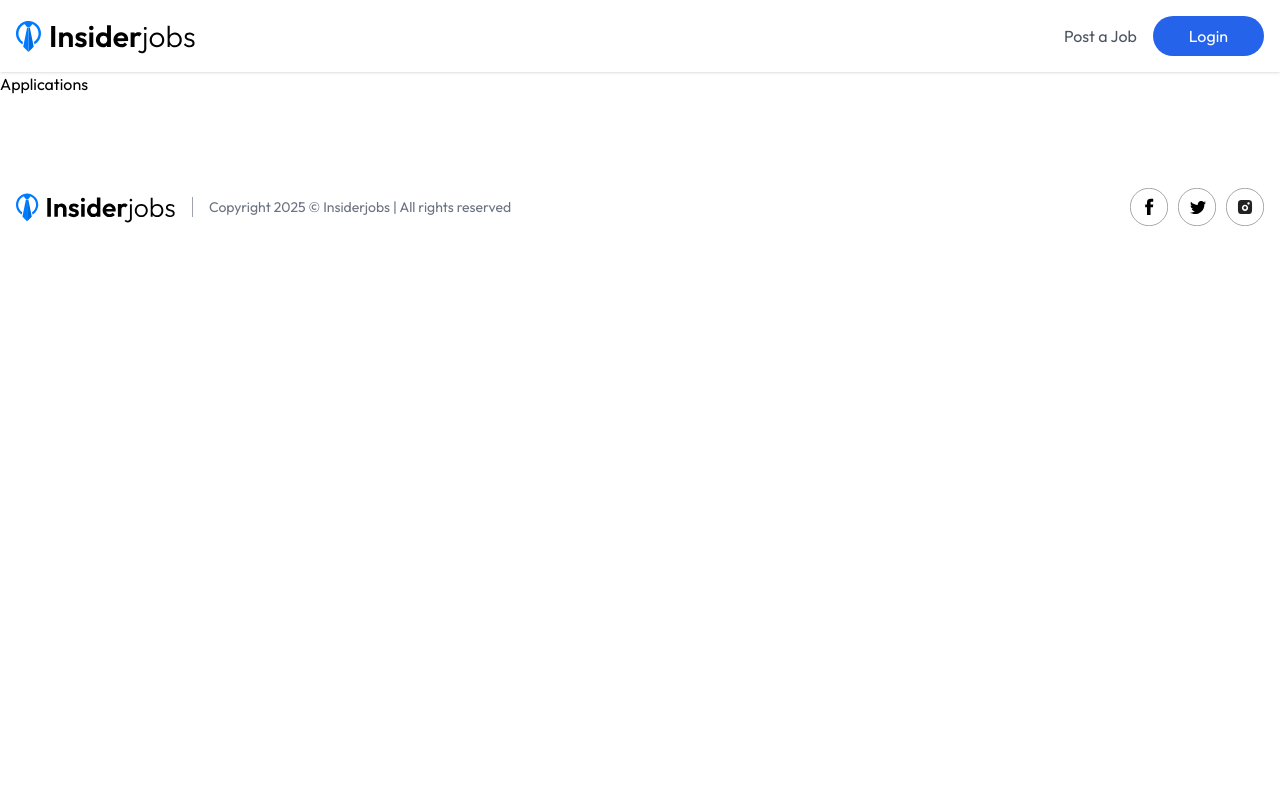
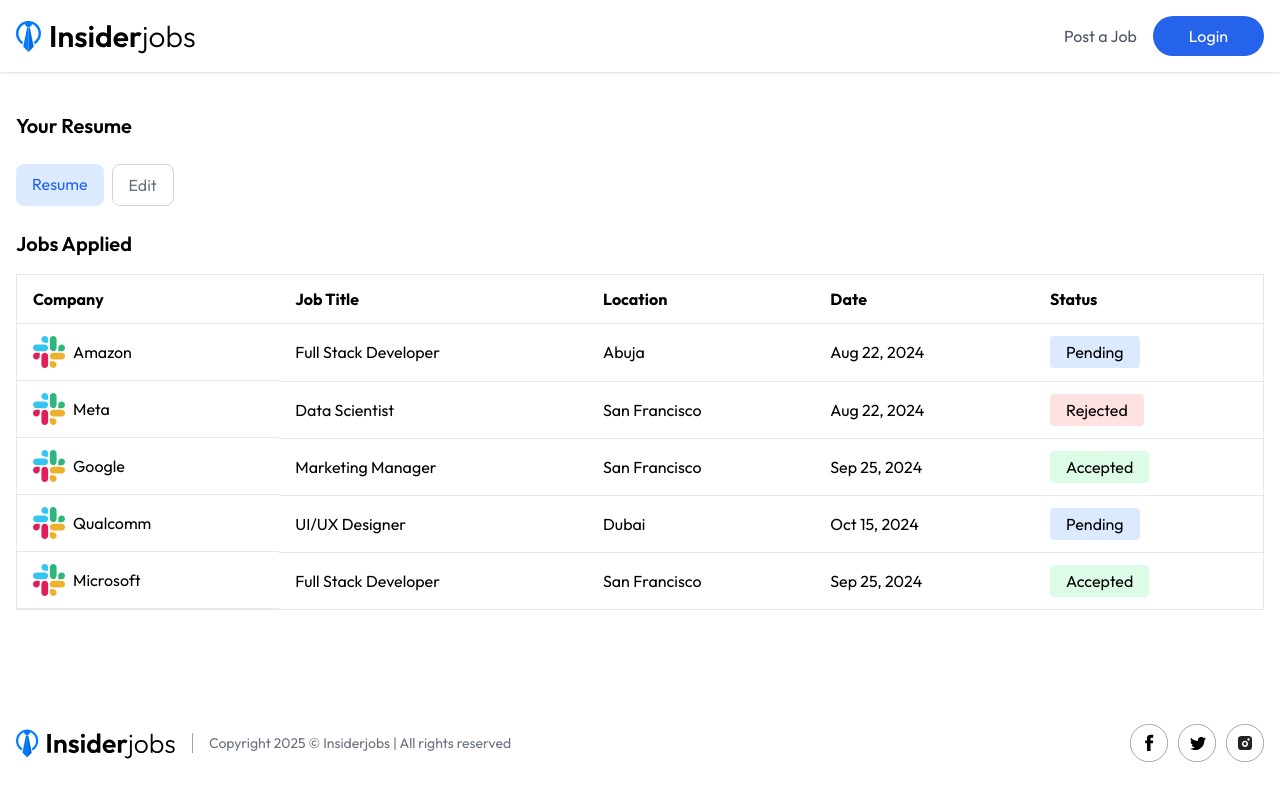
Before and after one commit to oseogbe/9jajobplug, a React (Vite) app in the folder client/: page /applications in a window 1280 px wide. Built offline with nearby package versions, Linux system fonts and the light colour scheme.

Commit message:
feat: applications page

```diff
--- a/client/src/pages/Applications.jsx
+++ b/client/src/pages/Applications.jsx
@@ -1,9 +1,90 @@
-import React from 'react'
+import { assets, jobsApplied } from '@/assets/assets';
+import moment from 'moment';
+import React, { useState } from 'react';
 
 const Applications = () => {
+  const [isEditResume, setIsEditResume] = useState(false);
+  const [resume, setResume] = useState(null);
+
   return (
-    <div>Applications</div>
-  )
-}
+    <div className="container px-4 min-h-[65vh] 2xl:px-20 mx-auto my-10">
+      <h2 className="text-xl font-semibold">Your Resume</h2>
+      <div className="flex gap-2 mb-6 mt-6">
+        {isEditResume ? (
+          <>
+            <label className="flex items-center" htmlFor="resumeUpload">
+              <p className="bg-blue-100 text-blue-600 px-4 py-2 rounded-lg mr-2">
+                Select Resume
+              </p>
+              <input
+                id="resumeUpload"
+                type="file"
+                accept="application/pdf"
+                onChange={(e) => setResume(e.target.files[0])}
+                hidden
+              />
+              <img src={assets.profile_upload_icon} alt="" />
+            </label>
+            <button
+              onClick={() => setIsEditResume(false)}
+              className="bg-green-100 border border-green-400 rounded-lg px-4 py-2"
+            >Save</button>
+          </>
+        ) : (
+          <div className="flex gap-2">
+            <a
+              href=""
+              className="bg-blue-100 text-blue-600 px-4 py-2 rounded-lg"
+            >
+              Resume
+            </a>
+            <button
+              onClick={() => setIsEditResume(true)}
+              className="text-gray-500 border border-gray-300 rounded-lg px-4 py-2"
+            >
+              Edit
+            </button>
+          </div>
+        )}
+      </div>
+      <h2 className="text-xl font-semibold mb-4">Jobs Applied</h2>
+      <table className="min-w-full bg-white border rounded-lg">
+        <thead>
+          <tr>
+            <th className="py-3 px-4 border-b text-left">Company</th>
+            <th className="py-3 px-4 border-b text-left">Job Title</th>
+            <th className="py-3 px-4 border-b text-left max-sm:hidden">
+              Location
+            </th>
+            <th className="py-3 px-4 border-b text-left max-sm:hidden">Date</th>
+            <th className="py-3 px-4 border-b text-left">Status</th>
+          </tr>
+        </thead>
+        <tbody>
+          {jobsApplied.map((job, i) =>
+            true ? (
+              <tr>
+                <td className="py-3 px-4 flex items-center gap-2 border-b">
+                  <img src={job.logo} alt="" className="w-8 h-8" />
+                  {job.company}
+                </td>
+                <td className="py-2 px-4 border-b">{job.title}</td>
+                <td className="py-2 px-4 border-b">{job.location}</td>
+                <td className="py-2 px-4 border-b">
+                  {moment(job.date).format('ll')}
+                </td>
+                <td className="py-2 px-4 border-b">
+                  <span className={`${job.status === 'Accepted' ? 'bg-green-100' : job.status === 'Rejected' ? 'bg-red-100' : 'bg-blue-100'} px-4 py-1.5 rounded`}>
+                  {job.status}
+                  </span>
+                </td>
+              </tr>
+            ) : null,
+          )}
+        </tbody>
+      </table>
+    </div>
+  );
+};
 
-export default Applications
+export default Applications;
```
